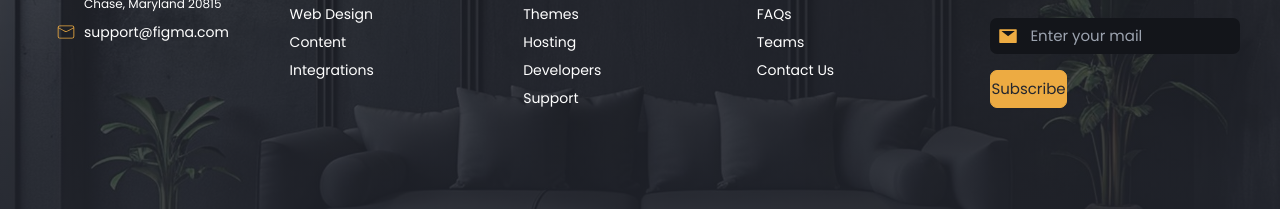
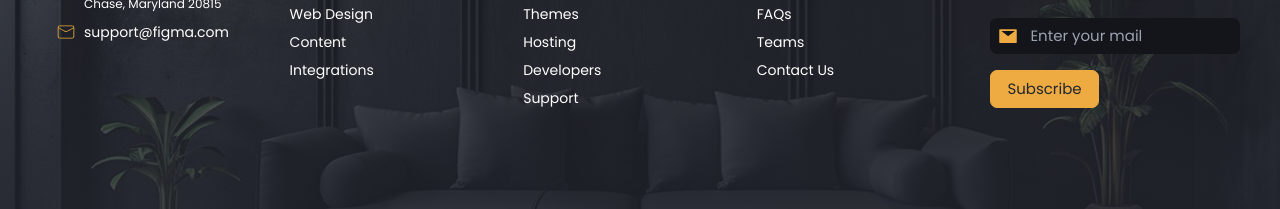
Before and after one commit to AndrewToks/landing-page, a React (Vite) app: page / in a window 1280 px wide. Shown: the part 5063-5272 px from the top of the page. Built offline with nearby package versions, Linux system fonts and the light colour scheme.

Commit message:
footer Section

```diff
--- a/src/Footer.jsx
+++ b/src/Footer.jsx
@@ -98,7 +98,7 @@ const Footer = () => {
                       placeholder="Enter your mail"
                       className="w-full max-w-fit  rounded-[7px] text-[15px] py-2 pl-10 pr-6 bg-[#13151a] text-white"
                     /></li>
-                    <li className="text-[12px] lg:text-[15px] w-full max-w-fit text-[#23262F] bg-[#EDAB42] hover:bg-[#c58927] border border-[#EDAB42] rounded-[7px] py-[8px]">
+                    <li className="text-[12px] lg:text-[15px] w-full max-w-fit text-[#23262F] bg-[#EDAB42] hover:bg-[#c58927] border border-[#EDAB42] rounded-[7px] py-[8px] px-4">
                     Subscribe
                   </li>
                   {/* </li> */}
```
